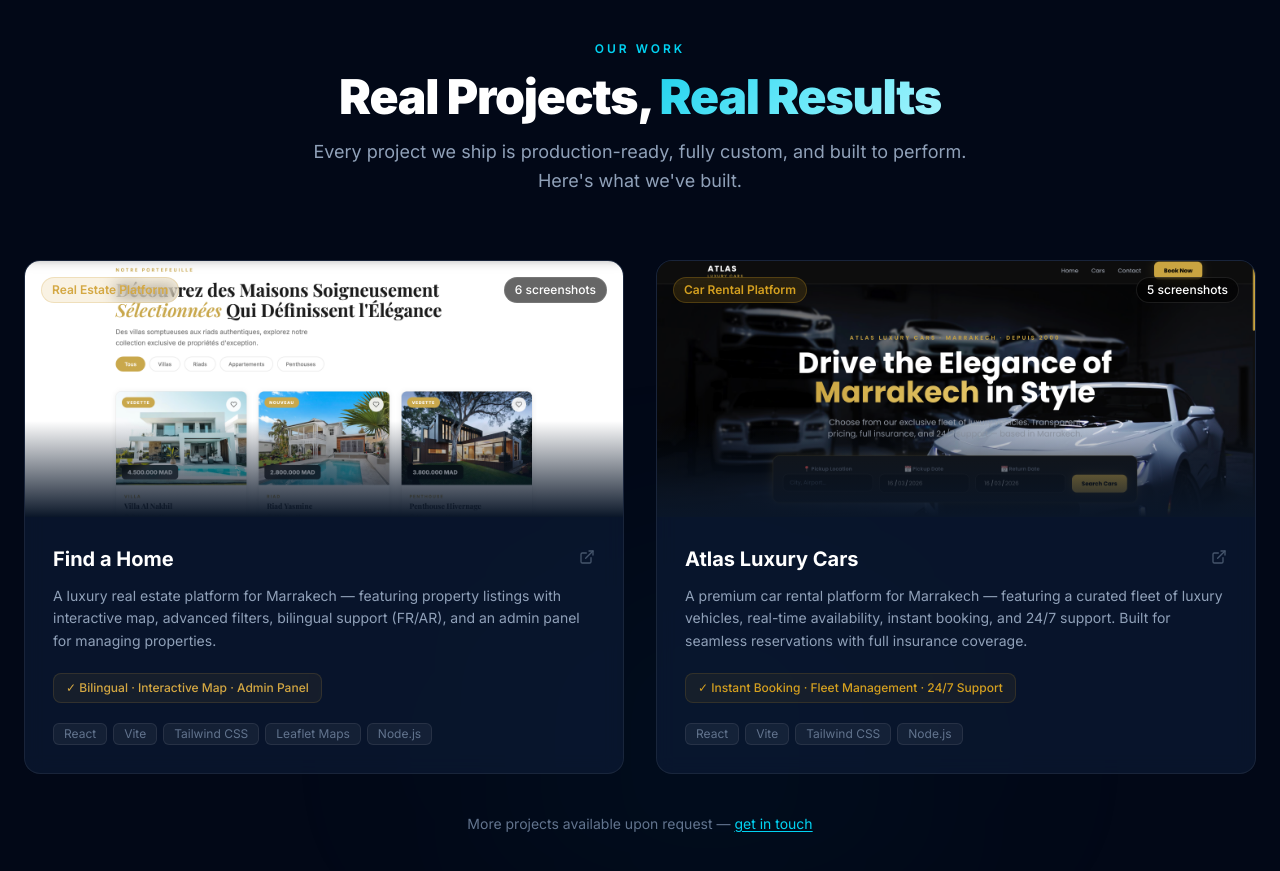
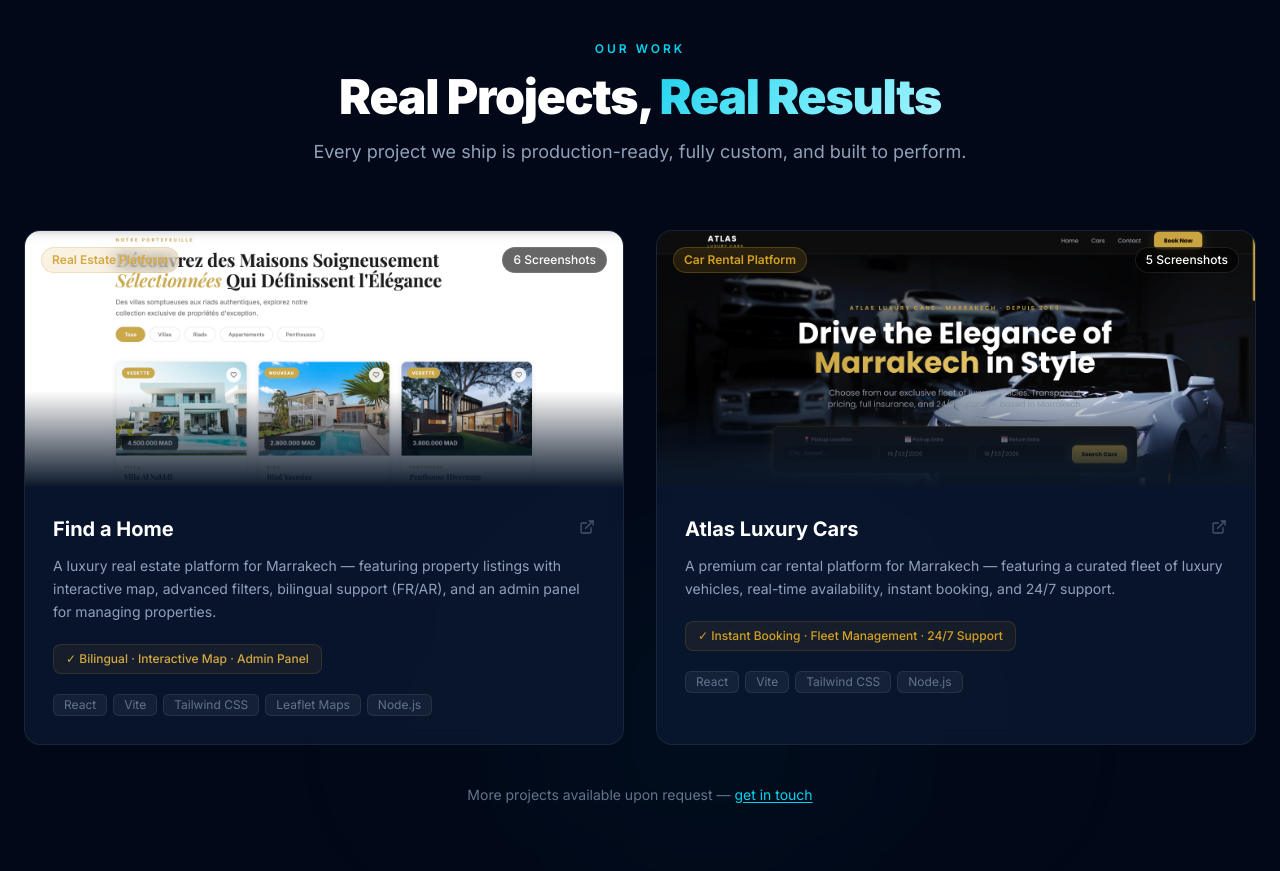
Before and after one commit to cirobay111/nexwebi-site, a React (Vite) app: page / in a window 1280 px wide. Shown: the part 1980-2851 px from the top of the page. Built offline with nearby package versions, Linux system fonts and the light colour scheme.

Commit message:
fix(i18n): translate ImpactBar and Portfolio sections

```diff
--- a/src/components/ImpactBar.jsx
+++ b/src/components/ImpactBar.jsx
@@ -1,16 +1,12 @@
 import { motion } from 'framer-motion';
-
-const stats = [
-  { value: '$2M+', label: 'Revenue generated for clients' },
-  { value: '50+', label: 'Projects shipped' },
-  { value: '7', label: 'Countries served' },
-  { value: '< 14 days', label: 'Average delivery time' },
-];
+import { useLanguage } from '../i18n/index.jsx';
 
 export default function ImpactBar() {
+  const { t } = useLanguage();
+  const stats = t.impactBar;
+
   return (
     <div className="relative border-y border-white/6 overflow-hidden bg-[#020817]">
-      {/* Top/bottom cyan line */}
       <div
         className="absolute top-0 left-0 right-0 h-px"
         style={{ background: 'linear-gradient(90deg, transparent, rgba(34,211,238,0.2), transparent)' }}
--- a/src/i18n/index.jsx
+++ b/src/i18n/index.jsx
@@ -115,6 +115,31 @@ export const translations = {
         {
           title: 'Long-Term Partnership',
           description: 'We don\'t disappear after launch. Dedicated support, proactive monitoring, and ongoing improvements.',
+        },
+      ],
+    },
+    impactBar: [
+      { value: '$2M+', label: 'Revenue generated for clients' },
+      { value: '50+', label: 'Projects shipped' },
+      { value: '7', label: 'Countries served' },
+      { value: '< 14 days', label: 'Average delivery time' },
+    ],
+    portfolio: {
+      eyebrow: 'Our Work',
+      title: 'Real Projects,',
+      highlight: 'Real Results',
+      subtitle: 'Every project we ship is production-ready, fully custom, and built to perform.',
+      screenshots: 'Screenshots',
+      projects: [
+        {
+          subtitle: 'Real Estate Platform',
+          description: 'A luxury real estate platform for Marrakech — featuring property listings with interactive map, advanced filters, bilingual support (FR/AR), and an admin panel for managing properties.',
+          result: 'Bilingual · Interactive Map · Admin Panel',
+        },
+        {
+          subtitle: 'Car Rental Platform',
+          description: 'A premium car rental platform for Marrakech — featuring a curated fleet of luxury vehicles, real-time availability, instant booking, and 24/7 support.',
+          result: 'Instant Booking · Fleet Management · 24/7 Support',
         },
       ],
     },
@@ -329,14 +354,30 @@ export const translations = {
         },
       ],
     },
+    impactBar: [
+      { value: '$2M+', label: 'Revenus générés pour les clients' },
+      { value: '50+', label: 'Projets livrés' },
+      { value: '7', label: 'Pays desservis' },
+      { value: '< 14 jours', label: 'Délai de livraison moyen' },
+    ],
     portfolio: {
       eyebrow: 'Nos Réalisations',
       title: 'Des Projets Qui',
       highlight: 'Parlent d\'Eux-Mêmes',
       subtitle: 'Une sélection de produits réels que nous avons conçus, développés et lancés pour des clients dans le monde entier.',
-      all: 'Tous',
-      viewProject: 'Voir le Projet',
-      noImages: 'Bientôt Disponible',
+      screenshots: 'Captures',
+      projects: [
+        {
+          subtitle: 'Plateforme Immobilière',
+          description: 'Une plateforme immobilière de luxe pour Marrakech — avec des annonces interactives, filtres avancés, support bilingue (FR/AR) et un panneau d\'administration.',
+          result: 'Bilingue · Carte Interactive · Panneau Admin',
+        },
+        {
+          subtitle: 'Location de Voitures',
+          description: 'Une plateforme premium de location de voitures à Marrakech — avec une flotte de véhicules de luxe, disponibilité en temps réel, réservation instantanée et support 24h/24.',
+          result: 'Réservation Instantanée · Gestion de Flotte · Support 24/7',
+        },
+      ],
     },
     whyUs: {
       eyebrow: 'Pourquoi NexWebi',
--- a/src/sections/Portfolio.jsx
+++ b/src/sections/Portfolio.jsx
@@ -3,13 +3,11 @@ import { motion, AnimatePresence } from 'framer-motion';
 import { Eye, ExternalLink } from 'lucide-react';
 import SectionHeader from '../components/SectionHeader';
 import ProjectModal from '../components/ProjectModal';
+import { useLanguage } from '../i18n/index.jsx';
 
-const projects = [
+const projectsBase = [
   {
     title: 'Find a Home',
-    subtitle: 'Real Estate Platform',
-    description:
-      'A luxury real estate platform for Marrakech — featuring property listings with interactive map, advanced filters, bilingual support (FR/AR), and an admin panel for managing properties.',
     category: 'Website',
     accent: '#d4a843',
     tags: ['React', 'Vite', 'Tailwind CSS', 'Leaflet Maps', 'Node.js'],
@@ -22,13 +20,9 @@ const projects = [
       '/portfolio/fah-6.png',
     ],
     coverImage: '/portfolio/fah-1.png',
-    result: 'Bilingual · Interactive Map · Admin Panel',
   },
   {
     title: 'Atlas Luxury Cars',
-    subtitle: 'Car Rental Platform',
-    description:
-      'A premium car rental platform for Marrakech — featuring a curated fleet of luxury vehicles, real-time availability, instant booking, and 24/7 support. Built for seamless reservations with full insurance coverage.',
     category: 'Website',
     accent: '#d4a020',
     tags: ['React', 'Vite', 'Tailwind CSS', 'Node.js'],
@@ -40,12 +34,20 @@ const projects = [
       '/portfolio/atlas-contact.png',
     ],
     coverImage: '/portfolio/atlas-hero.png',
-    result: 'Instant Booking · Fleet Management · 24/7 Support',
   },
 ];
 
 export default function Portfolio() {
+  const { t } = useLanguage();
+  const p = t.portfolio;
   const [selectedProject, setSelectedProject] = useState(null);
+
+  const projects = projectsBase.map((base, i) => ({
+    ...base,
+    subtitle: p.projects[i].subtitle,
+    description: p.projects[i].description,
+    result: p.projects[i].result,
+  }));
 
   return (
     <section id="portfolio" className="relative section-padding" aria-labelledby="portfolio-heading">
@@ -55,10 +57,10 @@ export default function Portfolio() {
 
       <div className="relative max-w-7xl mx-auto">
         <SectionHeader
-          eyebrow="Our Work"
-          title="Real Projects,"
-          highlight="Real Results"
-          subtitle="Every project we ship is production-ready, fully custom, and built to perform. Here's what we've built."
+          eyebrow={p.eyebrow}
+          title={p.title}
+          highlight={p.highlight}
+          subtitle={p.subtitle}
         />
 
         <div className="grid grid-cols-1 lg:grid-cols-2 gap-8">
@@ -77,7 +79,6 @@ export default function Portfolio() {
               aria-label={`View ${project.title} project`}
               onKeyDown={(e) => e.key === 'Enter' && setSelectedProject(project)}
             >
-              {/* Cover image — taller for real projects */}
               <div className="relative h-64 overflow-hidden">
                 <img
                   src={project.coverImage}
@@ -86,27 +87,19 @@ export default function Portfolio() {
                   decoding="async"
                   className="w-full h-full object-cover object-top transition-transform duration-700 group-hover:scale-105"
                 />
-
-                {/* Gradient overlay always visible at bottom */}
                 <div className="absolute bottom-0 left-0 right-0 h-24 bg-gradient-to-t from-[#0a1628] to-transparent" />
-
-                {/* Hover overlay */}
                 <div className="absolute inset-0 bg-black/50 opacity-0 group-hover:opacity-100 transition-all duration-300 flex items-center justify-center">
                   <div
                     className="flex items-center gap-2 px-5 py-2.5 rounded-xl font-semibold text-sm"
                     style={{ backgroundColor: '#22d3ee', color: '#020817' }}
                   >
                     <Eye className="w-4 h-4" />
-                    View {project.images.length} Screenshots
+                    View {project.images.length} {p.screenshots}
                   </div>
                 </div>
-
-                {/* Screenshot count */}
                 <div className="absolute top-4 right-4 px-2.5 py-1 rounded-full text-xs font-medium bg-black/60 text-white border border-white/10 backdrop-blur-sm">
-                  {project.images.length} screenshots
+                  {project.images.length} {p.screenshots}
                 </div>
-
-                {/* Category badge */}
                 <div
                   className="absolute top-4 left-4 px-2.5 py-1 rounded-full text-xs font-semibold backdrop-blur-sm"
                   style={{ backgroundColor: `${project.accent}25`, color: project.accent, border: `1px solid ${project.accent}40` }}
@@ -115,7 +108,6 @@ export default function Portfolio() {
                 </div>
               </div>
 
-              {/* Content */}
               <div className="p-7">
                 <div className="flex items-start justify-between mb-3">
                   <h3 className="text-xl font-bold text-white group-hover:text-cyan-300 transition-colors duration-200">
@@ -126,18 +118,13 @@ export default function Portfolio() {
                     aria-hidden="true"
                   />
                 </div>
-
                 <p className="text-sm text-slate-400 leading-relaxed mb-5">{project.description}</p>
-
-                {/* Result highlight */}
                 <div
                   className="text-xs font-medium px-3 py-1.5 rounded-lg mb-5 inline-block"
                   style={{ backgroundColor: `${project.accent}12`, color: project.accent, border: `1px solid ${project.accent}25` }}
                 >
                   ✓ {project.result}
                 </div>
-
-                {/* Tags */}
                 <div className="flex flex-wrap gap-1.5">
                   {project.tags.map((tag) => (
                     <span
@@ -153,7 +140,6 @@ export default function Portfolio() {
           ))}
         </div>
 
-        {/* More work note */}
         <motion.p
           initial={{ opacity: 0 }}
           whileInView={{ opacity: 1 }}
@@ -171,7 +157,6 @@ export default function Portfolio() {
         </motion.p>
       </div>
 
-      {/* Project modal */}
       <AnimatePresence>
         {selectedProject && (
           <ProjectModal
```
